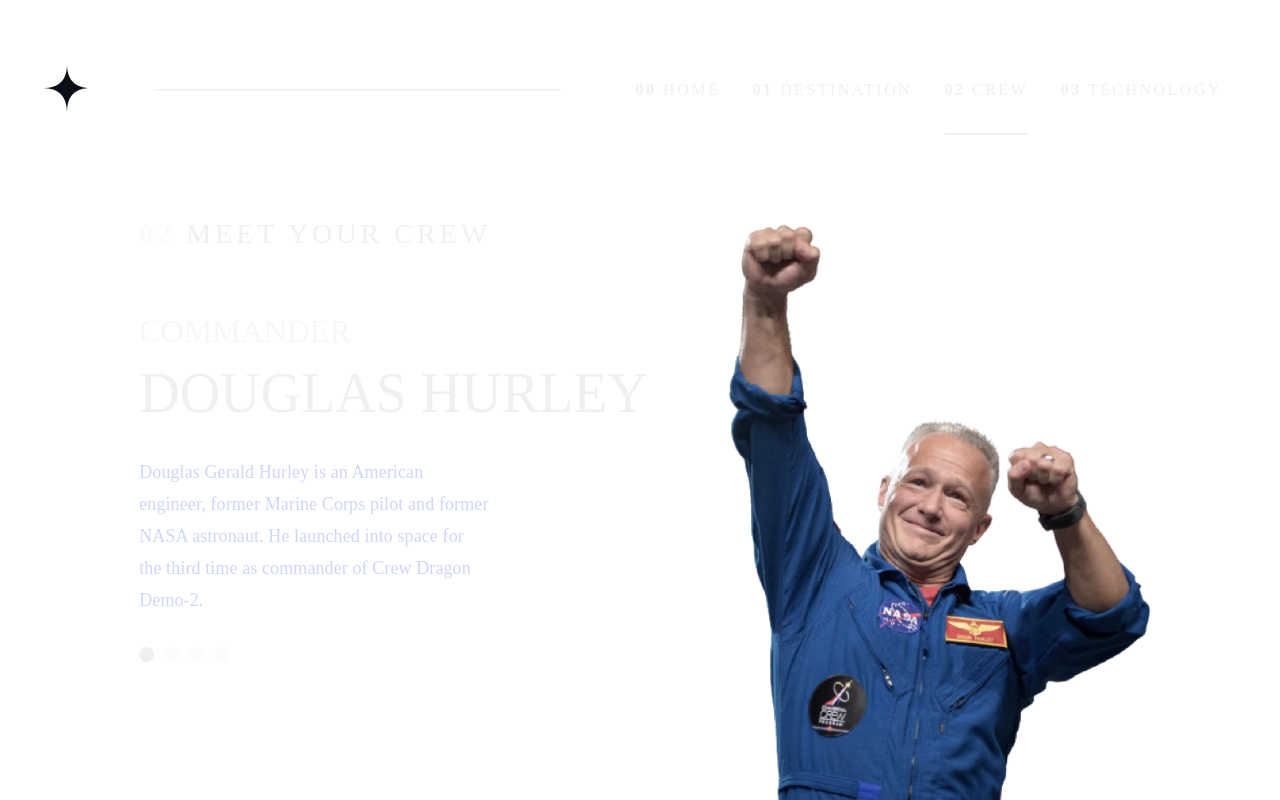
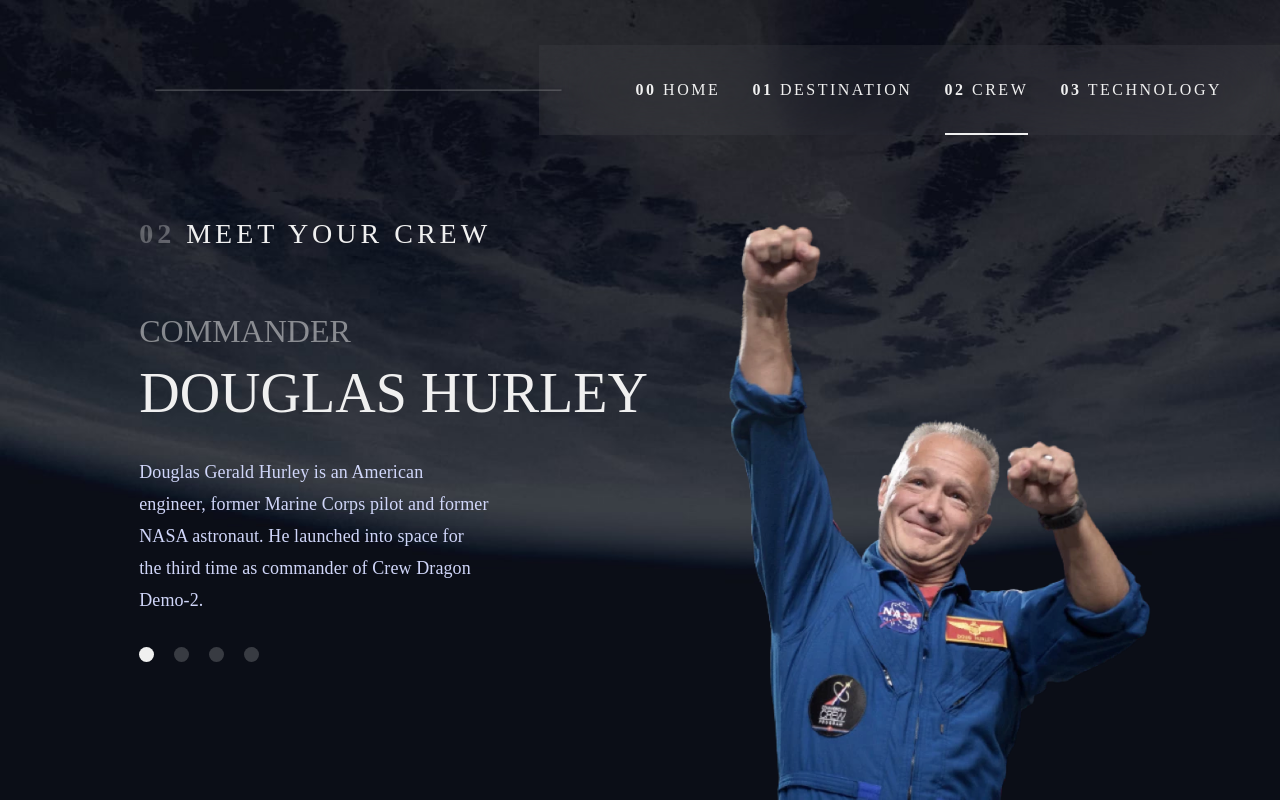
Before and after one commit to Siluetaz/space-tourism-frontend-mentor, a Vue app: page /crew in a window 1280 px wide. Built offline with nearby package versions, Linux system fonts and the light colour scheme; a web font is replaced by a local one.

Commit message:
crew finish

```diff
--- a/src/App.vue
+++ b/src/App.vue
@@ -6,38 +6,39 @@
 
 let active = ref('')
 const route = useRoute()
-
+let backgroundImage = ref('home')
 const changeActive = (view) => {
   active.value = view
-
 }
 
 onMounted(async () => {
+
 })
 watch(route, async (newValue) => {
-  // switch (newValue.name) {
-  //   case 'Home':
-  //     document.body.style.backgroundImage = 'url(./../../assets/home/background-home-desktop.jpg)'
-  //     break;
-  //   case 'Destination':
-  //     document.body.style.backgroundImage = 'url(./../../assets/destination/background-destination-desktop.jpg)'
-  //     break;
-  //   case 'Crew':
-  //     document.body.style.backgroundImage = 'url(./../../assets/crew/background-crew-desktop.jpg)'
-  //     break;
-  //   case 'Technology':
-  //     document.body.style.backgroundImage = 'url(./../../assets/technology/background-technology-desktop.jpg)'
-  //     break;
-  // }
+  switch (newValue.name) {
+    case 'Home':
+      backgroundImage.value = 'home'
+      break;
+    case 'Destination':
+      backgroundImage.value = 'destination'
+      break;
+    case 'Crew':
+      backgroundImage.value = 'crew'
+      break;
+    case 'Technology':
+      backgroundImage.value = 'technology'
+      break;
+  }
   active.value = newValue.name
 })
 </script>
 
 <template>
+  <img class="background" :src="'./../../assets/' + backgroundImage + '/background-' + backgroundImage + '-desktop.jpg'"
+    alt="">
   <div class="container">
     <header class="navbar">
       <div class="img-logo">
-        <img src="./../assets/shared/logo.svg" alt="">
       </div>
       <hr class="line">
       <div class="nav">
--- a/src/assets/sass/base/_globales.scss
+++ b/src/assets/sass/base/_globales.scss
@@ -12,7 +12,12 @@
     body {
         font-size: 1.6rem;
         margin: 0;
-        // background-size: cover;
-        // transition: 1s;
+
+        .background {
+            width: 100vw;
+            height: 100vh;
+            position: absolute;
+            z-index: -1;
+        }
     }
 }
--- a/src/assets/sass/layouts/_crew.scss
+++ b/src/assets/sass/layouts/_crew.scss
@@ -18,7 +18,6 @@
             height: 100%;
             width: 14rem;
         }
-
         img {
             height: 99%;
         }
@@ -74,7 +73,7 @@
         .navigation-crew {
             grid-row: 10/11;
             display: flex;
-            gap: 1rem;
+            gap: 2rem;
 
             .circle {
                 opacity: 20%;
--- a/src/components/Crew.vue
+++ b/src/components/Crew.vue
@@ -6,7 +6,7 @@
 let personSelected = ref(jsonData.crew[0])
 
 onMounted(() => {
-    //
+
 
 })
 
@@ -39,5 +39,4 @@
 
 <style lang="scss" scoped>
 
-
 </style>
--- a/src/components/Destination.vue
+++ b/src/components/Destination.vue
@@ -6,6 +6,7 @@
 let planetSelected = ref(jsonData.destinations[0])
 
 onMounted(() => {
+
 })
 </script>
 
@@ -43,6 +44,6 @@
     </div>
 </template>
 
-<style lang="scss">
+<style lang="scss" scoped>
 
 </style>
--- a/src/components/Technology.vue
+++ b/src/components/Technology.vue
@@ -1,7 +1,7 @@
 <script setup>
 import { onMounted } from "@vue/runtime-core"
 onMounted(() => {
-  //  document.body.style.backgroundImage = 'url(./../../assets/technology/background-technology-desktop.jpg)'
+
 })
 </script>
 
```
Also changed, not shown: src/assets/sass/base/_mixins.scss (line endings or trailing spaces), src/components/Home.vue (line endings or trailing spaces).
